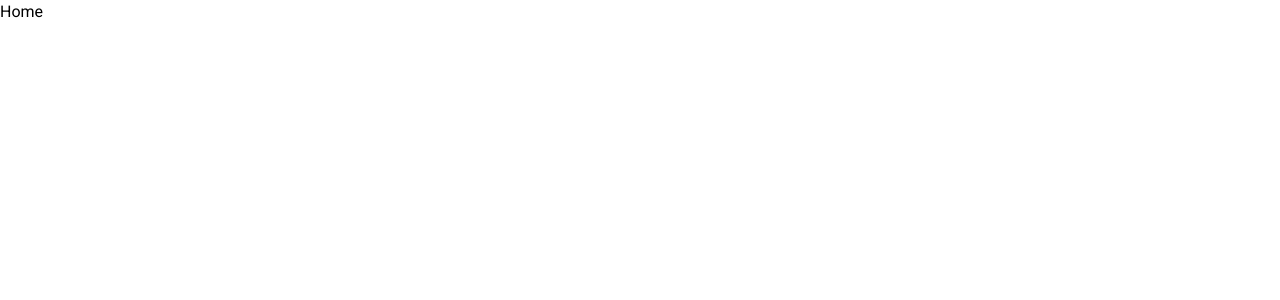
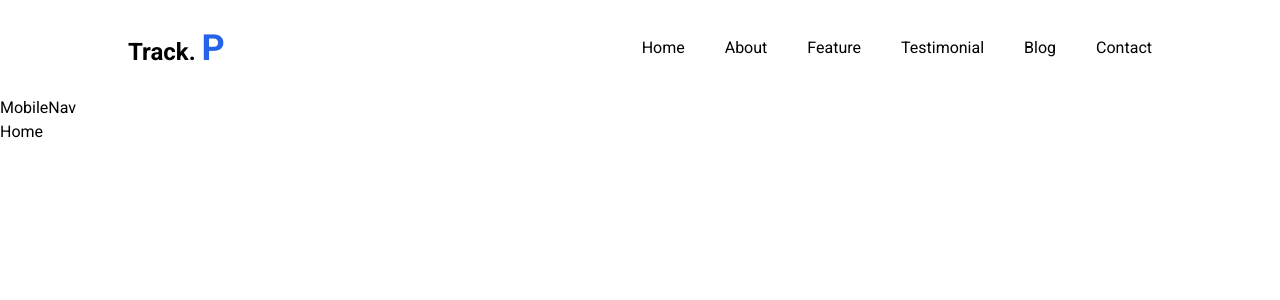
Before and after one commit to moonspark78/TrackP_NextJS, a Next.js app: page / in a window 1280 px wide. Shown: the top 300 px of the page. Built offline with nearby package versions, Linux system fonts and the light colour scheme.

Commit message:
📈 stil working navbar  📈

```diff
--- a/app/layout.tsx
+++ b/app/layout.tsx
@@ -2,6 +2,7 @@ import type { Metadata } from "next";
 /* import localFont from "next/font/local"; */
 import {Roboto} from "next/font/google"
 import "./globals.css";
+import ResponsiveNav from "@/components/Home/Navbar/ResponsiveNav";
 
 /* const geistSans = localFont({
   src: "./fonts/GeistVF.woff",
@@ -33,7 +34,8 @@ export default function RootLayout({
   return (
     <html lang="en">
       <body className={`${font.className} antialiased`}>
-        {children}
+        <ResponsiveNav/>
+          {children}
       </body>
     </html>
   );
--- a/components/Home/Navbar/Nav.tsx
+++ b/components/Home/Navbar/Nav.tsx
@@ -1,8 +1,25 @@
+import { navLinks } from '@/constants/Constants'
+import Link from 'next/link'
 import React from 'react'
 
 const Nav = () => {
   return (
-    <div>Nav</div>
+    <div className='w-full transition-all duration-200 h-[12vh] z-[1000]'>
+        <div className='flex items-center h-full justify-between w-[90%] lg:w-[80%] mx-auto'>
+            {/* Logo */}
+            <h1 className='text-xl md:text-2xl font-bold'>Track. <span className='text-3xl md:text-4xl text-blue-600'>P</span></h1>
+            {/* Nav Links */}
+            <div className='hidden lg:flex items-center space-x-10'>
+                {navLinks.map((link) => {
+                    return (
+                        <Link href={link.url} key={link.id}>
+                            <p className='nav__link'>{link.label}</p>
+                        </Link>
+                    )
+                })}
+            </div>
+        </div>
+    </div>
   )
 }
 
--- /dev/null
+++ b/constants/Constants.ts
@@ -0,0 +1,32 @@
+export const navLinks = [
+    {
+        id:1,
+        url:'#',
+        label:'Home'
+    },
+    {
+        id:2,
+        url:'#',
+        label:'About'
+    },
+    {
+        id:3,
+        url:'#',
+        label:'Feature'
+    },
+    {
+        id:4,
+        url:'#',
+        label:'Testimonial'
+    },
+    {
+        id:4,
+        url:'#',
+        label:'Blog'
+    },
+    {
+        id:4,
+        url:'#',
+        label:'Contact'
+    },
+]
```
